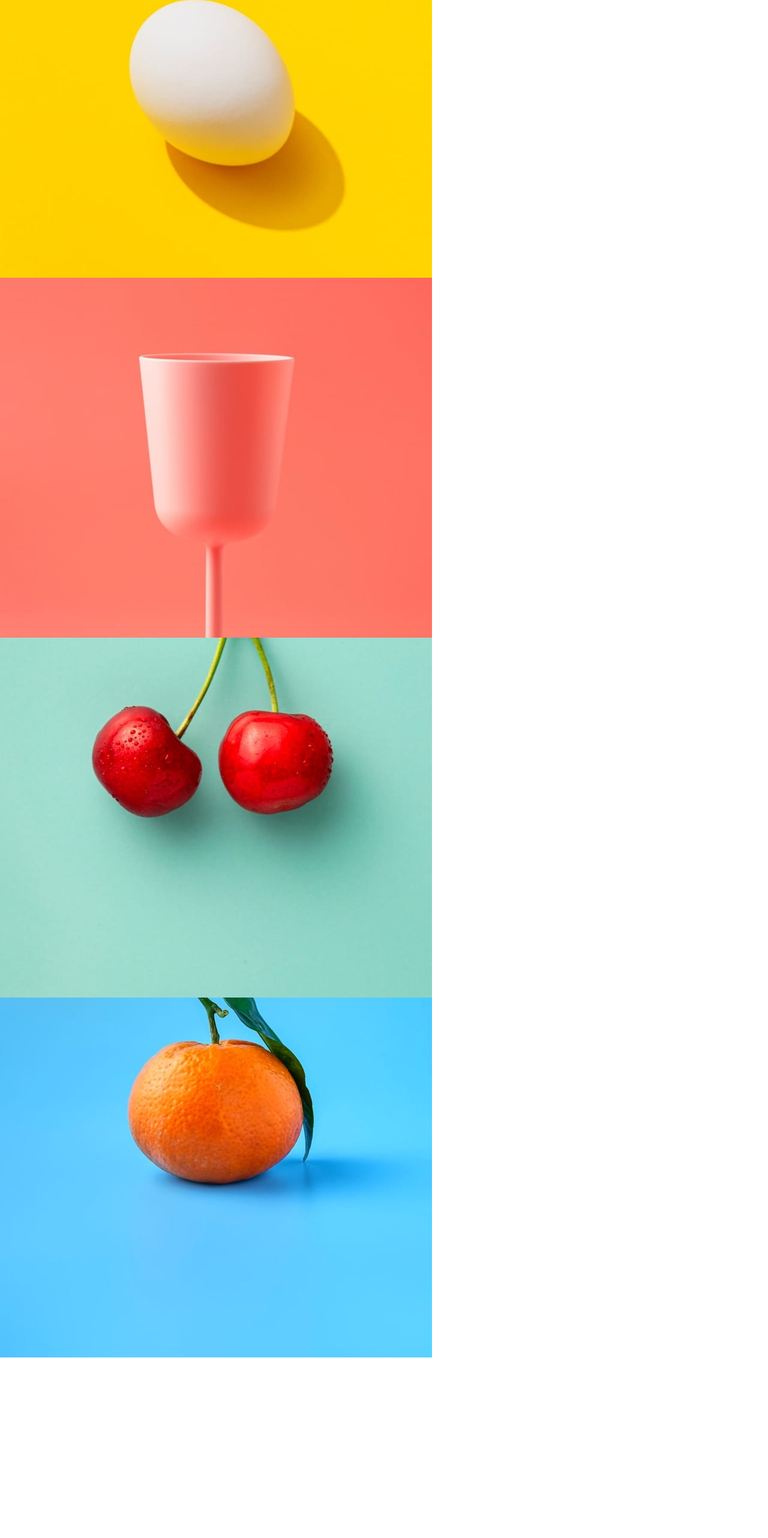
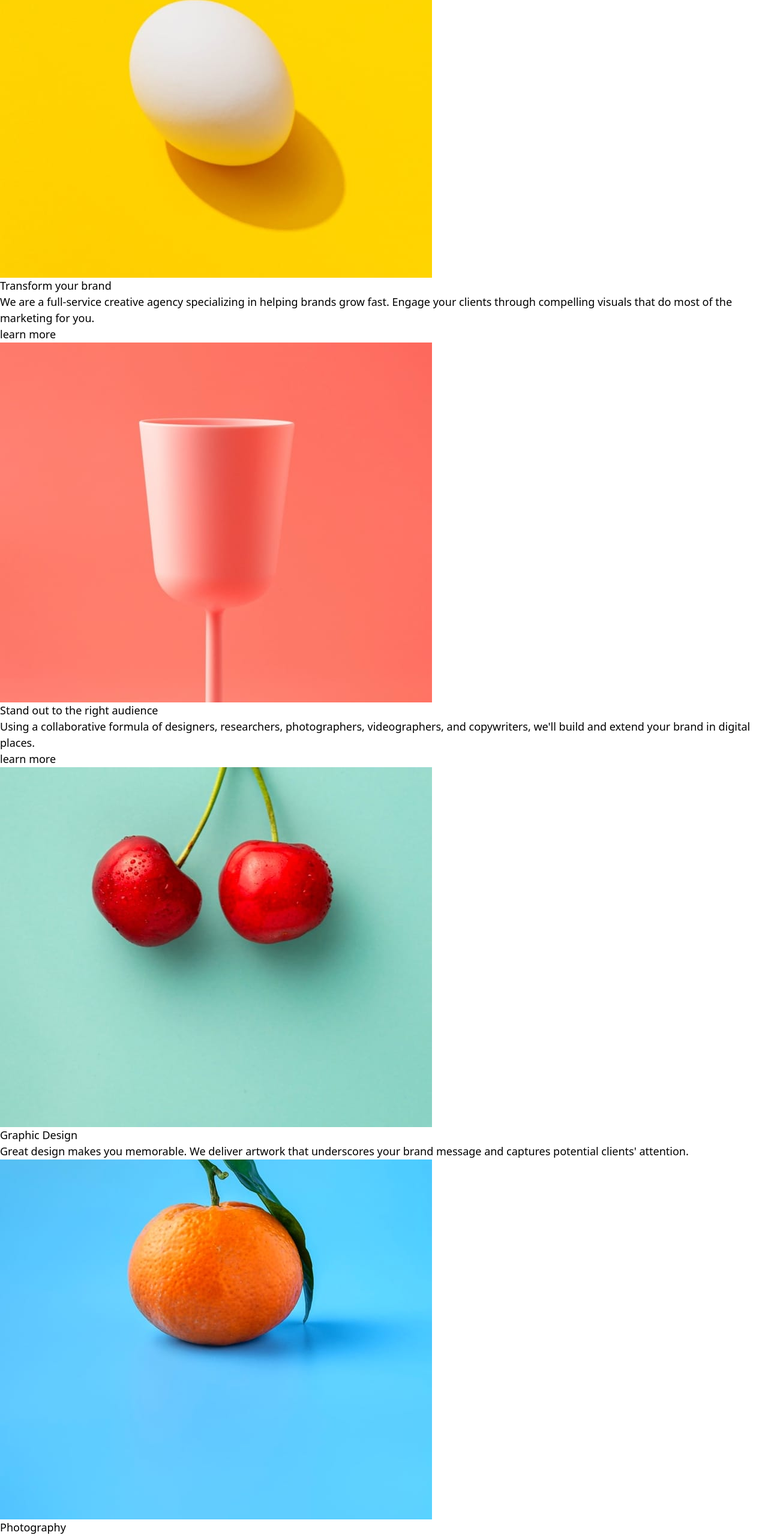
Before and after one commit to ronaldlamdev/sunnyside-react-typescript, a React (Vite) app: page / in a window 1280 px wide. Shown: the part 777-3341 px from the top of the page at 60% size. Before the commit the page ends 3040 px from the top, so only its background shows below. Built offline with nearby package versions, Linux system fonts and the light colour scheme.

Commit message:
added text to main component

```diff
--- a/src/assets/components/Main.tsx
+++ b/src/assets/components/Main.tsx
@@ -18,7 +18,15 @@ const Main = () => {
           <img src={TransformMobile} alt="egg"/>
         </picture>
         <div>
-
+          <h1>Transform your brand</h1>
+          <p>
+            We are a full-service creative agency
+            specializing in helping brands grow fast.
+            Engage your clients through compelling
+            visuals that do most of the marketing for
+            you.
+          </p>
+          <span>learn more</span>
         </div>
       </div>
 
@@ -29,20 +37,47 @@ const Main = () => {
           <img src={StandOutMobile} alt="cup"/>
         </picture>
         <div>
-
+          <h1>Stand out to the right audience</h1>
+          <p>
+            Using a collaborative formula of designers,
+            researchers, photographers, videographers,
+            and copywriters, we'll build and extend your
+            brand in digital places.
+          </p>
+          <span>learn more</span>
         </div>
       </div>
 
       {/* Graphic Design and Photography*/}
       <div>
+        <div>
           <picture>
             <source srcSet={GraphicDesignDesktop} media="(min-width:565px)"/>
             <img src={GraphicDesignMobile} alt="cherries"/>
           </picture>
+          <div>
+            <h1>Graphic Design</h1>
+            <p>
+              Great design makes you memorable. We deliver
+              artwork that underscores your brand message and
+              captures potential clients' attention.
+            </p>
+          </div>
+        </div>
+        <div>
           <picture>
             <source srcSet={PhotographyDesktop} media="(min-width:565px)"/>
             <img src={PhotographyMobile} alt="orange" />
           </picture>
+          <div>
+            <h1>Photography</h1>
+            <p>
+              Increase your credibility by getting the most
+              stunning, high-quality photos that improve your
+              business image.
+            </p>
+          </div>
+        </div>
       </div>
     </div>
   )
```
Lines whose indentation alone changed are shown as unchanged.
